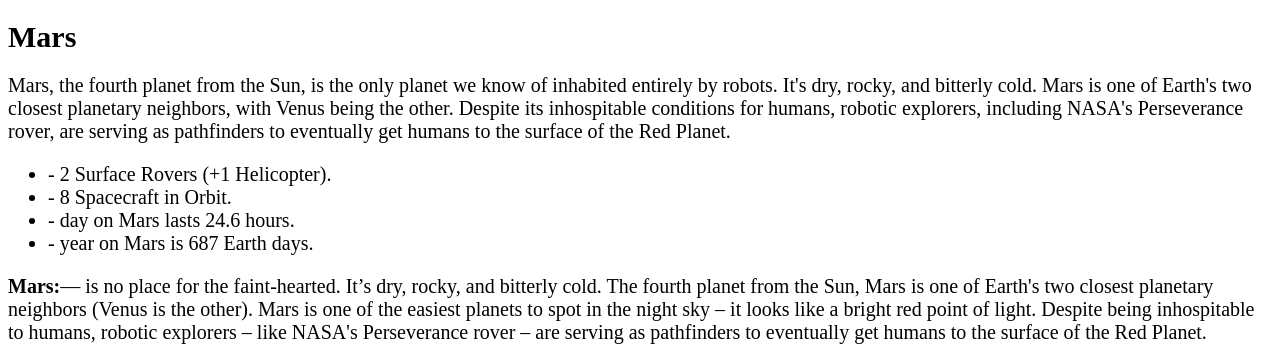
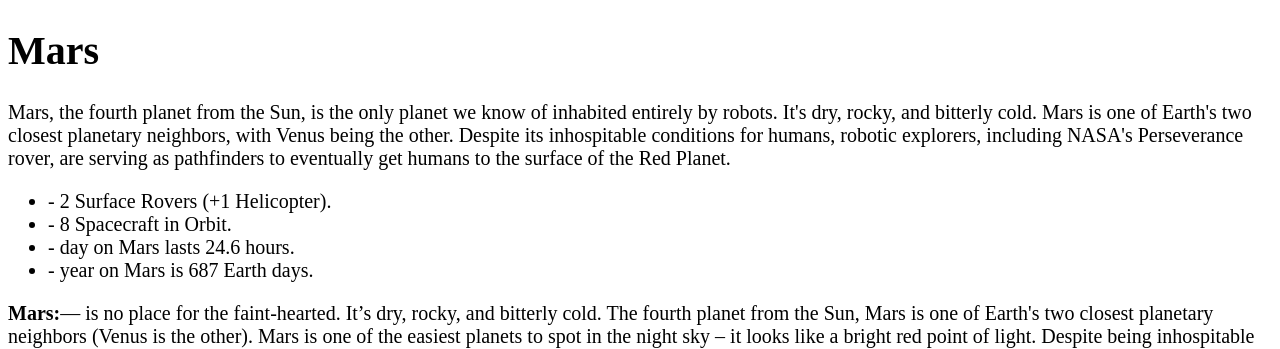
Before and after one commit to PawWin/NASA-Project, a Flask app: page /mars in a window 1280 px wide. Shown: the top 349 px of the page. Run offline with Flask 3, Linux system fonts and the light colour scheme.

Commit message:
Changing the font to a larger one

```diff
--- a/templates/Earth.html
+++ b/templates/Earth.html
@@ -9,7 +9,7 @@
         }
 
         h1 {
-            font-size: 30px;
+            font-size: 40px;
         }
 
         p, li {
--- a/templates/Neptune.html
+++ b/templates/Neptune.html
@@ -9,7 +9,7 @@
         }
 
         h1 {
-            font-size: 30px;
+            font-size: 40px;
         }
 
         p, li {
--- a/templates/jupiter.html
+++ b/templates/jupiter.html
@@ -5,11 +5,11 @@
     <title>Jupiter - The Giant Planet</title>
     <style>
         body {
-            font-size: 20px;
+            font-size:20px;
         }
 
         h1 {
-            font-size: 30px;
+            font-size: 40px;
         }
 
         p, li {
--- a/templates/mars.html
+++ b/templates/mars.html
@@ -9,7 +9,7 @@
         }
 
         h1 {
-            font-size: 30px;
+            font-size: 40px;
         }
 
         p, li {
--- a/templates/mercury.html
+++ b/templates/mercury.html
@@ -9,7 +9,7 @@
         }
 
         h1 {
-            font-size: 30px;
+            font-size: 40px;
         }
 
         p, li {
--- a/templates/saturn.html
+++ b/templates/saturn.html
@@ -9,7 +9,7 @@
         }
 
         h1 {
-            font-size: 30px;
+            font-size: 40px;
         }
 
         p, li {
--- a/templates/uranus.html
+++ b/templates/uranus.html
@@ -9,7 +9,7 @@
         }
 
         h1 {
-            font-size: 30px;
+            font-size: 40px;
         }
 
         p, li {
--- a/templates/venus.html
+++ b/templates/venus.html
@@ -9,7 +9,7 @@
         }
 
         h1 {
-            font-size: 30px;
+            font-size: 40px;
         }
 
         p, li {
```
